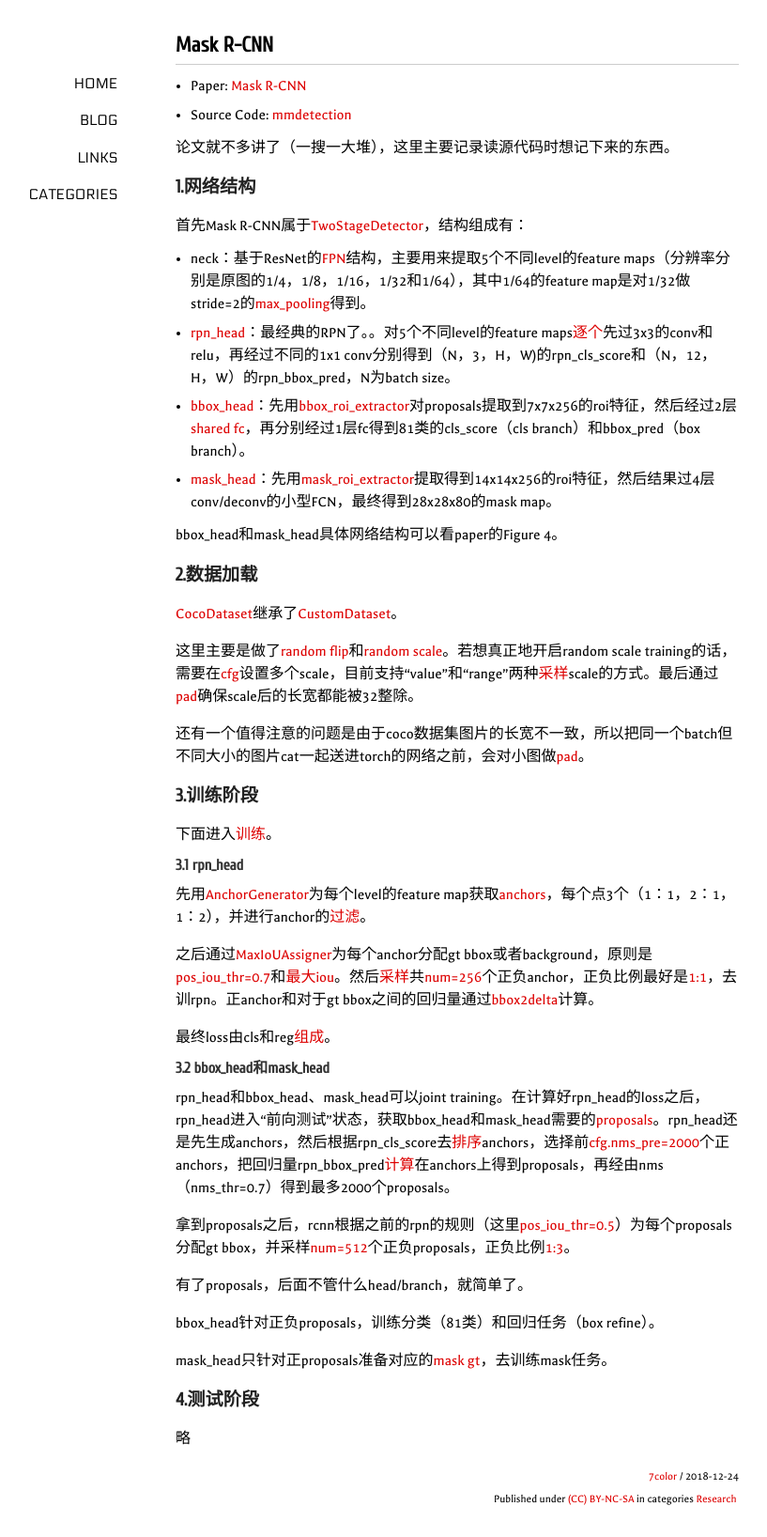
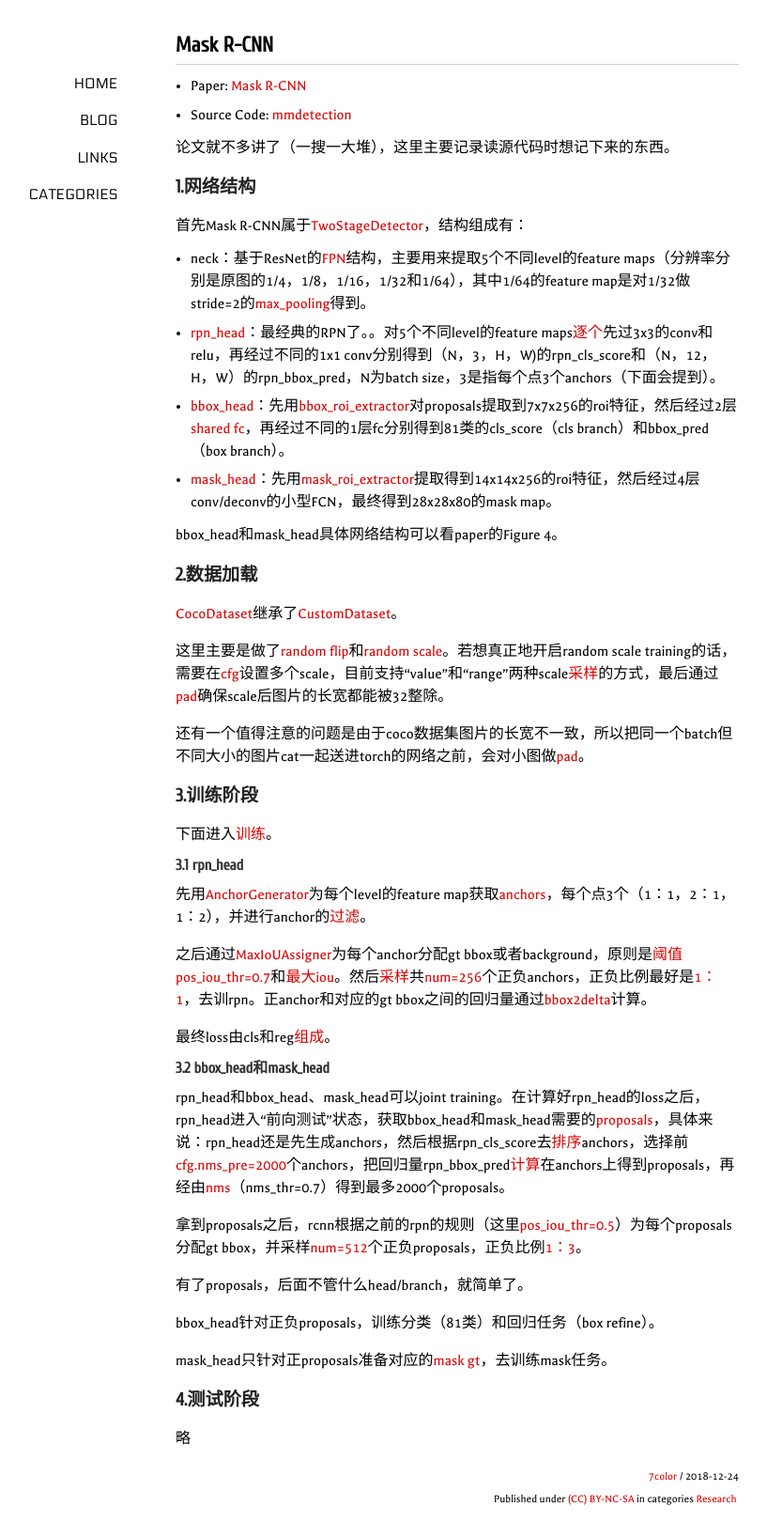
Before and after one commit to 7color94/7color94.github.io, a Jekyll site: the page built from _posts/2018-12-24-mask-rcnn.md, in a window 1280 px wide. Shown: the whole page at 94% size, without its empty margins (153-970 px from the left). Built offline with Jekyll 4.4.1, drawn with Linux system fonts in a browser that asks for light colours; nearby versions of some CDN libraries; comment, search, counter and statistics services are not loaded.

Commit message:
mask r-cnn

```diff
--- a/_posts/2018-12-24-mask-rcnn.md
+++ b/_posts/2018-12-24-mask-rcnn.md
@@ -15,17 +15,17 @@ categories:
 首先Mask R-CNN属于[TwoStageDetector](https://github.com/open-mmlab/mmdetection/blob/master/mmdet/models/detectors/two_stage.py#L10)，结构组成有：
 
 - neck：基于ResNet的[FPN](https://github.com/open-mmlab/mmdetection/blob/master/mmdet/models/necks/fpn.py#L7)结构，主要用来提取5个不同level的feature maps（分辨率分别是原图的1/4，1/8，1/16，1/32和1/64），其中1/64的feature map是对1/32做stride=2的[max_pooling](https://github.com/open-mmlab/mmdetection/blob/master/mmdet/models/necks/fpn.py#L118)得到。
-- [rpn_head](https://github.com/open-mmlab/mmdetection/blob/master/mmdet/models/rpn_heads/rpn_head.py)：最经典的RPN了。。对5个不同level的feature maps[逐个](https://github.com/open-mmlab/mmdetection/blob/master/mmdet/models/rpn_heads/rpn_head.py#L82)先过3x3的conv和relu，再经过不同的1x1 conv分别得到（N，3，H，W)的rpn_cls_score和（N，12，H，W）的rpn_bbox_pred，N为batch size。
-- [bbox_head](https://github.com/open-mmlab/mmdetection/blob/master/mmdet/models/bbox_heads/convfc_bbox_head.py)：先用[bbox_roi_extractor](https://github.com/open-mmlab/mmdetection/blob/master/mmdet/models/detectors/two_stage.py#L36)对proposals提取到7x7x256的roi特征，然后经过2层[shared fc](https://github.com/open-mmlab/mmdetection/blob/master/mmdet/models/bbox_heads/convfc_bbox_head.py#L139)，再分别经过1层fc得到81类的cls_score（cls branch）和bbox_pred（box branch）。
-- [mask_head](https://github.com/open-mmlab/mmdetection/blob/master/mmdet/models/bbox_heads/convfc_bbox_head.py)：先用[mask_roi_extractor](https://github.com/open-mmlab/mmdetection/blob/master/mmdet/models/detectors/two_stage.py#L41)提取得到14x14x256的roi特征，然后结果过4层conv/deconv的小型FCN，最终得到28x28x80的mask map。
+- [rpn_head](https://github.com/open-mmlab/mmdetection/blob/master/mmdet/models/rpn_heads/rpn_head.py#L15)：最经典的RPN了。。对5个不同level的feature maps[逐个](https://github.com/open-mmlab/mmdetection/blob/master/mmdet/models/rpn_heads/rpn_head.py#L82)先过3x3的conv和relu，再经过不同的1x1 conv分别得到（N，3，H，W)的rpn_cls_score和（N，12，H，W）的rpn_bbox_pred，N为batch size，3是指每个点3个anchors（下面会提到）。
+- [bbox_head](https://github.com/open-mmlab/mmdetection/blob/master/mmdet/models/bbox_heads/convfc_bbox_head.py)：先用[bbox_roi_extractor](https://github.com/open-mmlab/mmdetection/blob/master/mmdet/models/detectors/two_stage.py#L36)对proposals提取到7x7x256的roi特征，然后经过2层[shared fc](https://github.com/open-mmlab/mmdetection/blob/master/mmdet/models/bbox_heads/convfc_bbox_head.py#L139)，再经过不同的1层fc分别得到81类的cls_score（cls branch）和bbox_pred（box branch）。
+- [mask_head](https://github.com/open-mmlab/mmdetection/blob/master/mmdet/models/bbox_heads/convfc_bbox_head.py#L7)：先用[mask_roi_extractor](https://github.com/open-mmlab/mmdetection/blob/master/mmdet/models/detectors/two_stage.py#L41)提取得到14x14x256的roi特征，然后经过4层conv/deconv的小型FCN，最终得到28x28x80的mask map。
 
 bbox_head和mask_head具体网络结构可以看paper的Figure 4。
 
 ### 2.数据加载
 
-[CocoDataset](https://github.com/open-mmlab/mmdetection/blob/master/mmdet/datasets/coco.py)继承了[CustomDataset](https://github.com/open-mmlab/mmdetection/blob/master/mmdet/datasets/custom.py)。
+[CocoDataset](https://github.com/open-mmlab/mmdetection/blob/master/mmdet/datasets/coco.py#L7)继承了[CustomDataset](https://github.com/open-mmlab/mmdetection/blob/master/mmdet/datasets/custom.py#L14)。
 
-这里主要是做了[random flip](https://github.com/open-mmlab/mmdetection/blob/master/mmdet/datasets/custom.py#L198)和[random scale](https://github.com/open-mmlab/mmdetection/blob/master/mmdet/datasets/custom.py#L199)。若想真正地开启random scale training的话，需要在[cfg](https://github.com/open-mmlab/mmdetection/blob/master/configs/mask_rcnn_r50_fpn_1x.py#L113)设置多个scale，目前支持“value”和“range”两种[采样](https://github.com/open-mmlab/mmdetection/blob/master/mmdet/datasets/utils.py#L36)scale的方式。最后通过[pad](https://github.com/open-mmlab/mmdetection/blob/master/mmdet/datasets/transforms.py#L40)确保scale后的长宽都能被32整除。
+这里主要是做了[random flip](https://github.com/open-mmlab/mmdetection/blob/master/mmdet/datasets/custom.py#L198)和[random scale](https://github.com/open-mmlab/mmdetection/blob/master/mmdet/datasets/custom.py#L199)。若想真正地开启random scale training的话，需要在[cfg](https://github.com/open-mmlab/mmdetection/blob/master/configs/mask_rcnn_r50_fpn_1x.py#L113)设置多个scale，目前支持“value”和“range”两种scale[采样](https://github.com/open-mmlab/mmdetection/blob/master/mmdet/datasets/utils.py#L36)的方式，最后通过[pad](https://github.com/open-mmlab/mmdetection/blob/master/mmdet/datasets/transforms.py#L40)确保scale后图片的长宽都能被32整除。
 
 还有一个值得注意的问题是由于coco数据集图片的长宽不一致，所以把同一个batch但不同大小的图片cat一起送进torch的网络之前，会对小图做[pad](https://github.com/open-mmlab/mmcv/blob/master/mmcv/parallel/data_container.py#L18)。
 
@@ -35,17 +35,17 @@ bbox_head和mask_head具体网络结构可以看paper的Figure 4。
 
 #### 3.1 rpn_head
 
-先用[AnchorGenerator](https://github.com/open-mmlab/mmdetection/blob/master/mmdet/core/anchor/anchor_generator.py)为每个level的feature map获取[anchors](https://github.com/open-mmlab/mmdetection/blob/master/mmdet/models/rpn_heads/rpn_head.py#L155)，每个点3个（1：1，2：1，1：2），并进行anchor的[过滤](https://github.com/open-mmlab/mmdetection/blob/master/mmdet/models/rpn_heads/rpn_head.py#L116)。
+先用[AnchorGenerator](https://github.com/open-mmlab/mmdetection/blob/master/mmdet/core/anchor/anchor_generator.py#L4)为每个level的feature map获取[anchors](https://github.com/open-mmlab/mmdetection/blob/master/mmdet/models/rpn_heads/rpn_head.py#L155)，每个点3个（1：1，2：1，1：2），并进行anchor的[过滤](https://github.com/open-mmlab/mmdetection/blob/master/mmdet/models/rpn_heads/rpn_head.py#L116)。
 
-之后通过[MaxIoUAssigner](https://github.com/open-mmlab/mmdetection/blob/master/mmdet/core/bbox/assigners/max_iou_assigner.py#L8)为每个anchor分配gt bbox或者background，原则是[pos_iou_thr=0.7](https://github.com/open-mmlab/mmdetection/blob/master/configs/mask_rcnn_r50_fpn_1x.py#L58)和[最大iou](https://github.com/open-mmlab/mmdetection/blob/master/mmdet/core/bbox/assigners/max_iou_assigner.py#L128)。然后[采样](https://github.com/open-mmlab/mmdetection/blob/master/mmdet/core/bbox/assign_sampling.py#L33)共[num=256](https://github.com/open-mmlab/mmdetection/blob/master/configs/mask_rcnn_r50_fpn_1x.py#L64)个正负anchor，正负比例最好是[1:1](https://github.com/open-mmlab/mmdetection/blob/master/configs/mask_rcnn_r50_fpn_1x.py#L65)，去训rpn。正anchor和对于gt bbox之间的回归量通过[bbox2delta](https://github.com/open-mmlab/mmdetection/blob/master/mmdet/core/bbox/transforms.py#L6)计算。
+之后通过[MaxIoUAssigner](https://github.com/open-mmlab/mmdetection/blob/master/mmdet/core/bbox/assigners/max_iou_assigner.py#L8)为每个anchor分配gt bbox或者background，原则是[阈值pos_iou_thr=0.7](https://github.com/open-mmlab/mmdetection/blob/master/configs/mask_rcnn_r50_fpn_1x.py#L58)和[最大iou](https://github.com/open-mmlab/mmdetection/blob/master/mmdet/core/bbox/assigners/max_iou_assigner.py#L128)。然后[采样](https://github.com/open-mmlab/mmdetection/blob/master/mmdet/core/bbox/assign_sampling.py#L33)共[num=256](https://github.com/open-mmlab/mmdetection/blob/master/configs/mask_rcnn_r50_fpn_1x.py#L64)个正负anchors，正负比例最好是[1：1](https://github.com/open-mmlab/mmdetection/blob/master/configs/mask_rcnn_r50_fpn_1x.py#L65)，去训rpn。正anchor和对应的gt bbox之间的回归量通过[bbox2delta](https://github.com/open-mmlab/mmdetection/blob/master/mmdet/core/bbox/transforms.py#L6)计算。
 
 最终loss由cls和reg[组成](https://github.com/open-mmlab/mmdetection/blob/master/mmdet/models/rpn_heads/rpn_head.py#L164)。
 
 #### 3.2 bbox_head和mask_head
 
-rpn_head和bbox_head、mask_head可以joint training。在计算好rpn_head的loss之后，rpn_head进入“前向测试”状态，获取bbox_head和mask_head需要的[proposals](https://github.com/open-mmlab/mmdetection/blob/master/mmdet/models/rpn_heads/rpn_head.py#L176)。rpn_head还是先生成anchors，然后根据rpn_cls_score去[排序](https://github.com/open-mmlab/mmdetection/blob/master/mmdet/models/rpn_heads/rpn_head.py#L222)anchors，选择前[cfg.nms_pre=2000](https://github.com/open-mmlab/mmdetection/blob/master/configs/mask_rcnn_r50_fpn_1x.py#L91)个正anchors，把回归量rpn_bbox_pred[计算](https://github.com/open-mmlab/mmdetection/blob/master/mmdet/models/rpn_heads/rpn_head.py#L228)在anchors上得到proposals，再经由nms（nms_thr=0.7）得到最多2000个proposals。
+rpn_head和bbox_head、mask_head可以joint training。在计算好rpn_head的loss之后，rpn_head进入“前向测试”状态，获取bbox_head和mask_head需要的[proposals](https://github.com/open-mmlab/mmdetection/blob/master/mmdet/models/rpn_heads/rpn_head.py#L176)，具体来说：rpn_head还是先生成anchors，然后根据rpn_cls_score去[排序](https://github.com/open-mmlab/mmdetection/blob/master/mmdet/models/rpn_heads/rpn_head.py#L222)anchors，选择前[cfg.nms_pre=2000](https://github.com/open-mmlab/mmdetection/blob/master/configs/mask_rcnn_r50_fpn_1x.py#L91)个anchors，把回归量rpn_bbox_pred[计算](https://github.com/open-mmlab/mmdetection/blob/master/mmdet/models/rpn_heads/rpn_head.py#L228)在anchors上得到proposals，再经由[nms](https://github.com/open-mmlab/mmdetection/blob/master/mmdet/models/rpn_heads/rpn_head.py#L237)（nms_thr=0.7）得到最多2000个proposals。
 
-拿到proposals之后，rcnn根据之前的rpn的规则（这里[pos_iou_thr=0.5](https://github.com/open-mmlab/mmdetection/blob/master/configs/mask_rcnn_r50_fpn_1x.py#L75)）为每个proposals分配gt bbox，并采样[num=512](https://github.com/open-mmlab/mmdetection/blob/master/configs/mask_rcnn_r50_fpn_1x.py#L81)个正负proposals，正负比例[1:3](https://github.com/open-mmlab/mmdetection/blob/master/configs/mask_rcnn_r50_fpn_1x.py#L82)。
+拿到proposals之后，rcnn根据之前的rpn的规则（这里[pos_iou_thr=0.5](https://github.com/open-mmlab/mmdetection/blob/master/configs/mask_rcnn_r50_fpn_1x.py#L75)）为每个proposals分配gt bbox，并采样[num=512](https://github.com/open-mmlab/mmdetection/blob/master/configs/mask_rcnn_r50_fpn_1x.py#L81)个正负proposals，正负比例[1：3](https://github.com/open-mmlab/mmdetection/blob/master/configs/mask_rcnn_r50_fpn_1x.py#L82)。
 
 有了proposals，后面不管什么head/branch，就简单了。
 
```
